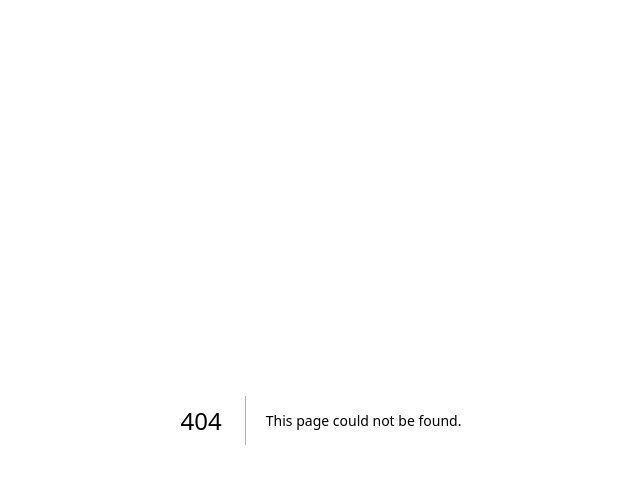
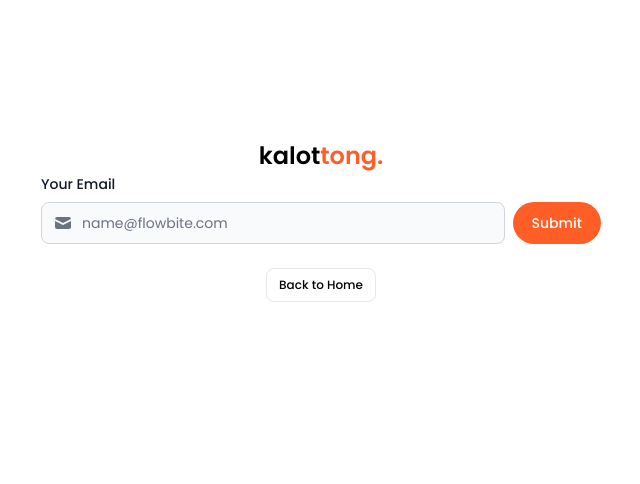
Before and after one commit to muhahsanarifin/kalottong, a Next.js app: page /password/reset in a window 1280 px wide. Before the commit this address had no page. Shown: the top 484 px of the page, without its empty margins (319-959 px from the left). Built offline with nearby package versions, Linux system fonts and the light colour scheme.

Commit message:
Add reset.tsx

```diff
--- /dev/null
+++ b/src/pages/password/reset.tsx
@@ -0,0 +1,24 @@
+import React from "react";
+import { ResetPasswordForm } from "@/components/Forms";
+import { BackButton } from "@/components/Button";
+import { TitleForgetPassword } from "@/components/Layout";
+
+const ResetPassword = () => {
+  return (
+    <>
+      <TitleForgetPassword>
+        <section className="h-[50vh] flex flex-col justify-center">
+          <h3 className=" text-[24px] font-[600] mx-auto">
+            kalot<span className="text-red-orange">tong.</span>
+          </h3>
+          <ResetPasswordForm />
+          <div className="flex justify-center">
+            <BackButton onRoute="/home" title="Home" />
+          </div>
+        </section>
+      </TitleForgetPassword>
+    </>
+  );
+};
+
+export default ResetPassword;
```
